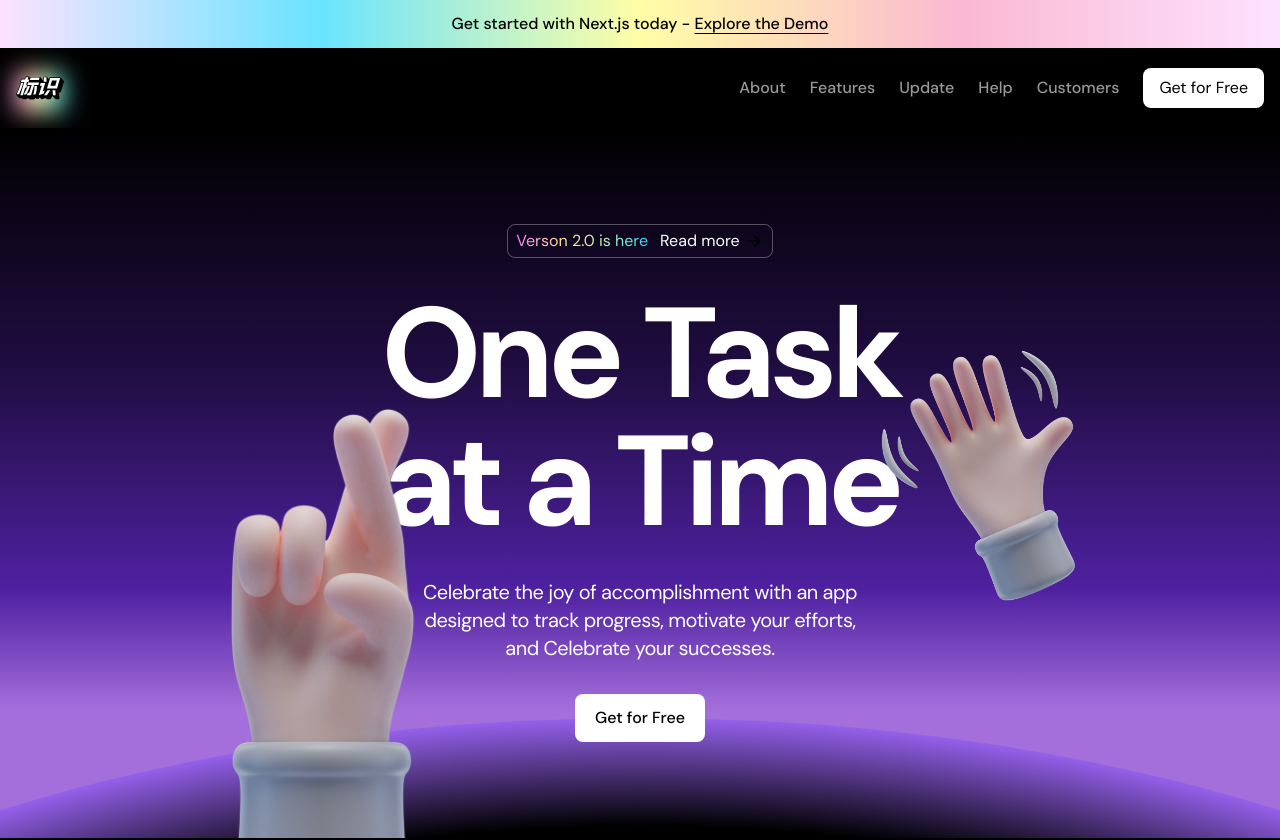
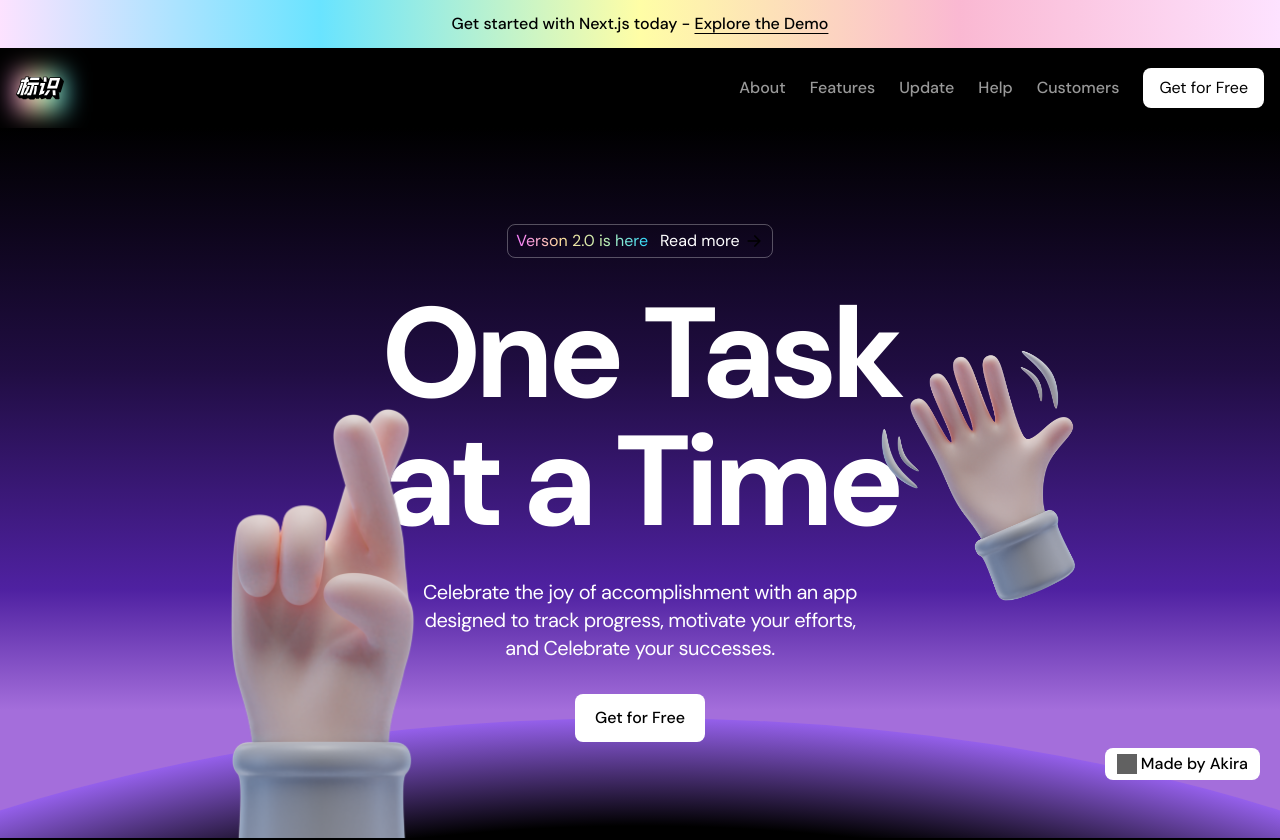
Before and after one commit to Ekpo-Emmanuel/design-by-akira, a Next.js app: page / in a window 1280 px wide. Shown: the top 840 px of the page. Built offline with nearby package versions, Linux system fonts and the light colour scheme; grey boxes are pictures that could not be loaded.

Commit message:
feat: Made by Akira component

```diff
--- a/src/app/layout.tsx
+++ b/src/app/layout.tsx
@@ -2,6 +2,7 @@ import type { Metadata } from "next";
 import { Inter, DM_Sans} from "next/font/google";
 import clsx from "clsx";
 import "./globals.css";
+import ByAkira from "@/components/ByAkira";
 
 const dmSans = DM_Sans({ subsets: ["latin"] });
 
@@ -17,7 +18,10 @@ export default function RootLayout({
 }>) {
   return (
     <html lang="en">
-      <body className={clsx(dmSans.className, "antialiased")}>{children}</body>
+      <body className={clsx(dmSans.className, "antialiased")}>
+        {children}
+        <ByAkira />
+      </body>
     </html>
   );
 }
--- /dev/null
+++ b/src/components/ByAkira.tsx
@@ -0,0 +1,22 @@
+import React from 'react'
+import Link from 'next/link'
+
+export default function ByAkira() {
+  return (
+    <div className='fixed bottom-5 right-5'>
+      <div className='bg-white text-black py-1 px-3 rounded-lg'>
+        <Link
+            href="https://www.akiramediamarketing.com"
+            target='_blank'
+            className='font-medium flex gap-1 items-center cursor-pointer'
+        >
+            <img
+                src='https://akira-studios.vercel.app/assets/images/logo_dark.png'
+                className='filter invert size-5'
+            />
+            <span>Made by Akira</span>
+        </Link>
+      </div>
+    </div>
+  )
+}
--- a/src/components/Hero.tsx
+++ b/src/components/Hero.tsx
@@ -28,7 +28,7 @@ export default function Hero() {
         </div>
         <div className="flex justify-center">
           <div className="inline-flex relative mt-8 ">
-            <h1 className="text-7xl sm:text-9xl font-bold tracking-tighter text-center inline-flex">
+            <h1 className="text-7xl sm:text-9xl font-medium sm:font-bold tracking-tighter text-center inline-flex">
               One Task
               <br />
               at a Time
```
Also changed, not shown: src/components/ProjectShowcase.tsx (+12 -8 lines).
